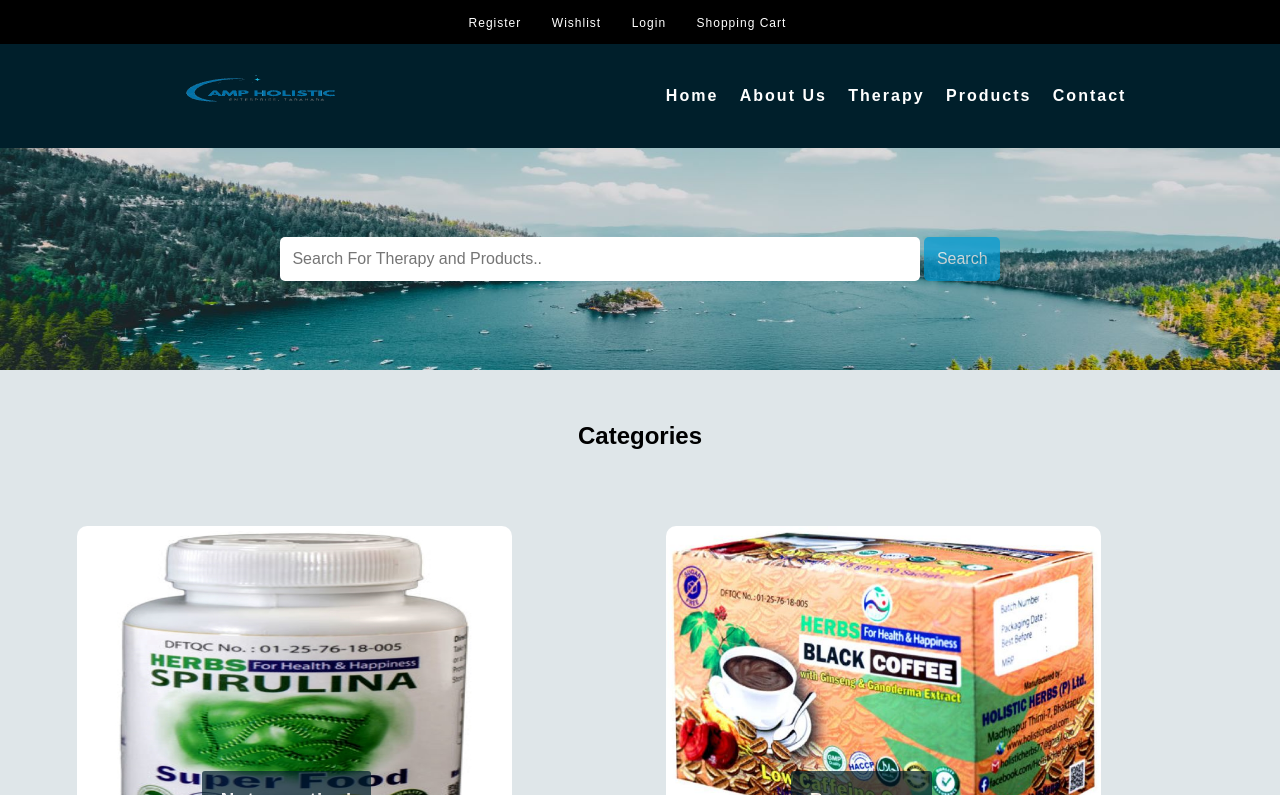
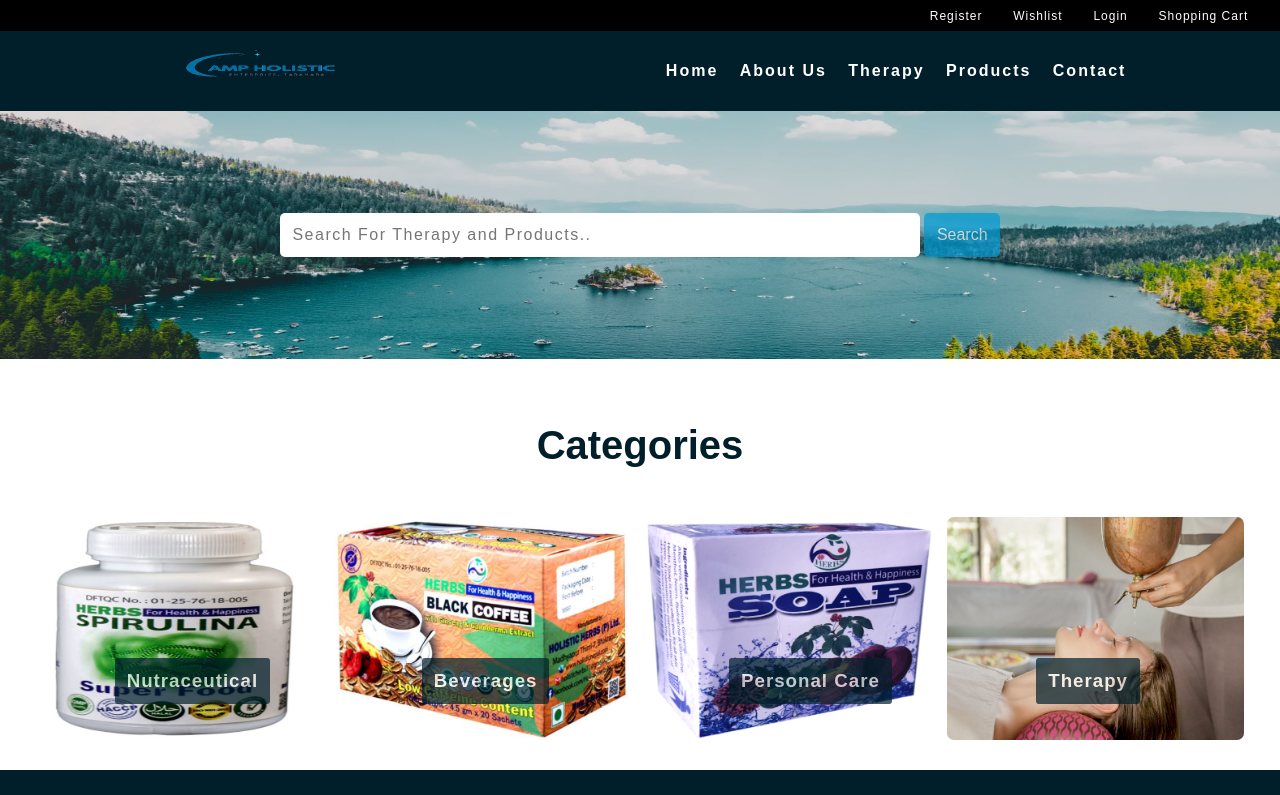
Before and after one commit to birenjung/holistic-product-order-website, a PHP site: page / in a window 1280 px wide. Shown: the top 795 px of the page. Run offline with PHP 8.4, Linux system fonts and the light colour scheme; grey boxes are pictures that could not be loaded.

Commit message:
second commit

```diff
--- a/css/style.css
+++ b/css/style.css
@@ -42,12 +42,17 @@
     color: white;
 }
 
+h2{
+    color: #001F2B;
+    font-size: 2.5rem;
+}
+
 
 /* header-links */
 
 .header{
     background-color: black;
-    padding: 1% ;
+    padding: 0.5% ;
     letter-spacing: 1px;
 }
 
@@ -76,6 +81,7 @@ div .navbar{
     display: flex;
     justify-content: space-around;
     background-color: #001F2B;
+    height: 80px;
 }
 .nav-links{
     list-style: none;
@@ -94,6 +100,10 @@ div .navbar{
 }
 
 /* social and footer */
+.social-links{
+    background-color: #001F2B;
+    padding: 2%;
+}
 .social-links ul{
     list-style-type: none;
 }
@@ -106,7 +116,7 @@ div .navbar{
 /* search section */
 .search{
     background-image: url(../img/bg.jpg);
-    padding: 7% 0;
+    padding: 8% 0;
     background-size: cover;
     background-repeat: no-repeat;
     background-position: center;
@@ -118,23 +128,25 @@ div .navbar{
     font-size: 1rem;
     border: none;
     border-radius: 5px;
+    letter-spacing: 1.5px;
 }
 
 /* Categories */
 .categories{
-    padding: 4% 0;
-    background-color: #dfe6e9;
-    margin: 0 auto;
+    margin-top: 3%;
+    padding: 2%;
+}
+.categories-flex{
+    display: flex;
+    margin-top: 4%;
 }
 .box4{
-    width: 36%;
-    float: left;
-    margin: 5%;
-    padding: 1%;
+    margin-right: 10px;
     color: white;
 }
 .box4 img{
-    border-radius: 10px;
+    border-radius: 7px;
+    width: 100%;
 
 }
 .float-container{
@@ -154,3 +166,10 @@ div .navbar{
     letter-spacing: 1px;
 
 }
+
+/* footer */
+.footer{
+    background-color: #001F2B;
+    color: white;
+    padding: 2%;
+}
--- a/index.html
+++ b/index.html
@@ -10,7 +10,7 @@
 <body>
         <section class="header">
             <div class="container">
-                <div class="header-links text-center">
+                <div class="header-links text-right">
                     <ul>
                         <li>
                             <a href="#">Register</a>
@@ -79,32 +79,49 @@
         <!-- img slider ends -->
 
         <section class="categories">
-            <div class="container">
             <h2 class="text-center">Categories</h2>
+            <div class="categories-flex">
+                <div class="category-items">
                     <a href="#">
                         <div class="box4 float-container">
-                        <img src="img/spiruliana.jpeg" class="img-responsive">
+                            <img src="img/spiruliana.jpeg">
                             <h3 class="float-text text-bg">Nutraceutical</h3>
                         </div>
                     </a>
+                </div>
+                <div class="category-items">
                     <a href="#">
                         <div class="box4 float-container">
-                        <img src="img/herbs-black-coffee.jpeg" class="img-responsive">
+                            <img src="img/herbs-black-coffee.jpeg">
                             <h3 class="float-text text-bg">Beverages</h3>
                         </div>
                     </a>
+                </div>
+
+                <div class="category-items">
                     <a href="#">
                         <div class="box4 float-container">
-                        <img src="img/herbs-soap.png" class="img-responsive">
+                            <img src="img/herbs-soap.png">
                             <h3 class="float-text text-bg">Personal Care</h3>
                         </div>
                     </a>
+                </div>
+
+                <div class="category-items">
                     <a href="#">
                         <div class="box4 float-container">
-                        <img src="img/Shirodhara-732x549.jpg" class="img-responsive">
+                            <img src="img/Shirodhara-732x549.jpg">
                             <h3 class="float-text text-bg">Therapy</h3>
                         </div>
                     </a>
+                </div>
+
+            </div>
+
+
+
+
+
             </div>
             <div class="clearfix"></div>
         </section>
```
Also changed, not shown: nav-bar/index.html (+7 -2 lines), nav-bar/style.css (+12 -14 lines). Lines whose indentation alone changed are shown as unchanged.
